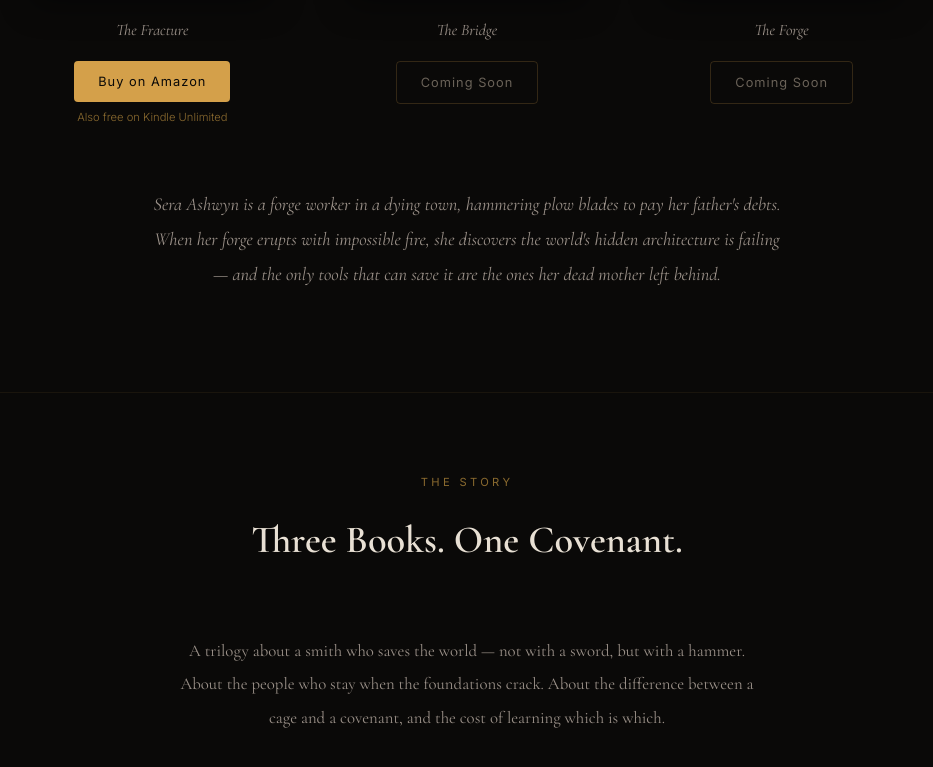
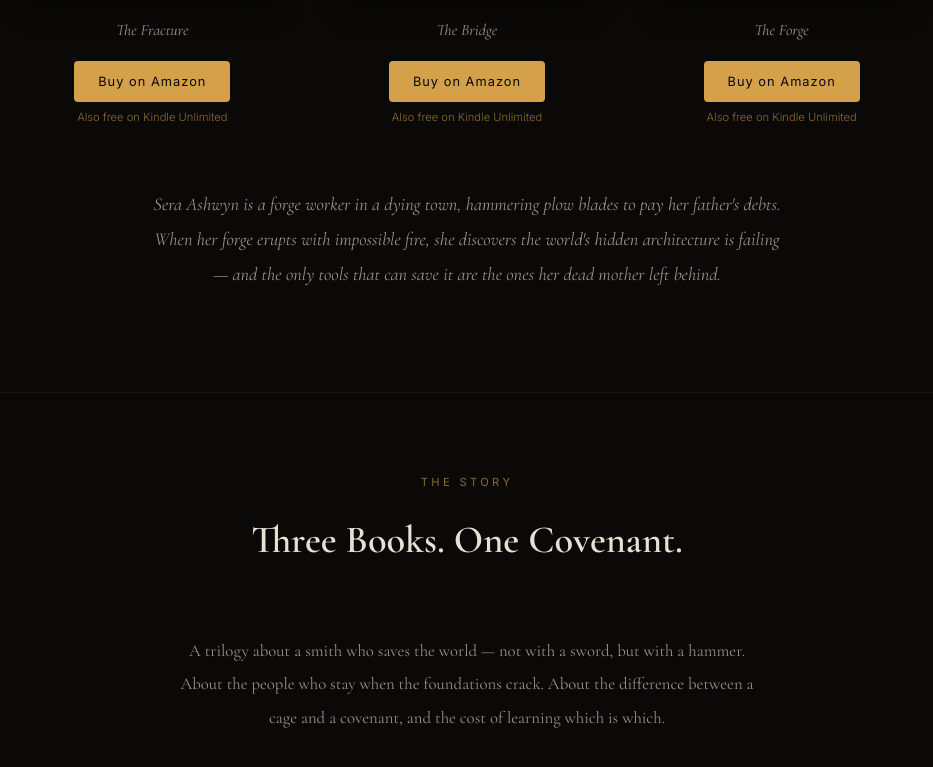
Before and after one commit to sandrich/veilofembers, a plain HTML site: page index.html in a window 1280 px wide. Shown: the part 1423-2190 px from the top of the page, without its empty margins (173-1106 px from the left). Drawn offline with nearby package versions, Linux system fonts and the light colour scheme.

Commit message:
Update book buttons to include purchase links
Replaced 'Coming Soon' button with 'Buy on Amazon' links for two books.

```diff
--- a/index.html
+++ b/index.html
@@ -474,7 +474,8 @@
                         <img src="cover-book2.jpg" alt="Book II: The Bridge">
                     </div>
                     <p class="book-name">The Bridge</p>
-                    <span class="book-btn book-btn-soon">Coming Soon</span>
+                    <a href="https://www.amazon.com/dp/B0GNXJ64YX" target="_blank" rel="noopener" class="book-btn book-btn-buy">Buy on Amazon</a>
+                    <p style="font-size: 0.7rem; color: #8a6a2f; margin-top: 6px;">Also free on Kindle Unlimited</p>
                 </div>
 
                 <div class="book-card">
@@ -482,7 +483,8 @@
                         <img src="cover-book3.jpg" alt="Book III: The Forge">
                     </div>
                     <p class="book-name">The Forge</p>
-                    <span class="book-btn book-btn-soon">Coming Soon</span>
+                    <a href="https://www.amazon.com/dp/B0GNZ6NFV3" target="_blank" rel="noopener" class="book-btn book-btn-buy">Buy on Amazon</a>
+                    <p style="font-size: 0.7rem; color: #8a6a2f; margin-top: 6px;">Also free on Kindle Unlimited</p>
                 </div>
             </div>
 
```
